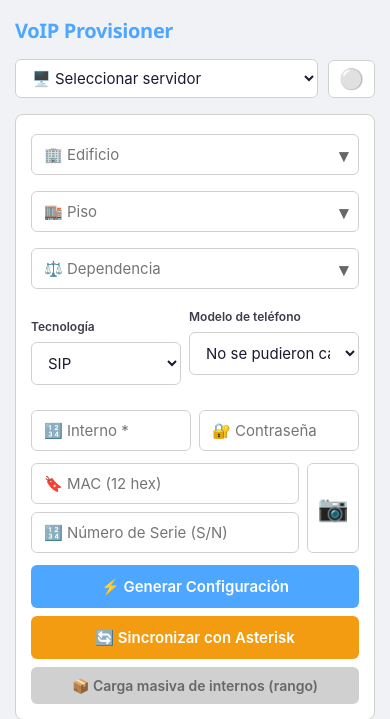
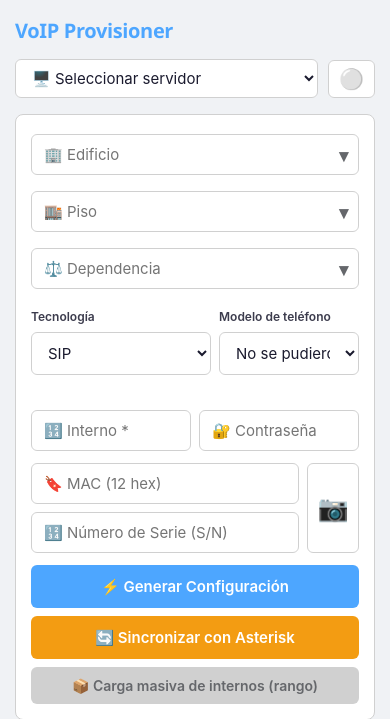
Before and after one commit to carcjb-code/Voip-provisioner-downloads, a Python web app: template ota/android-mobile/files/templates/index.html in a window 390 px wide. Shown: the top 719 px of the page. Run offline with Jinja, Linux system fonts and the light colour scheme; the template is opened without the code that fills it, so the values that code supplies are empty.

Commit message:
Publicar OTA android-mobile

```diff
--- a/ota/android-mobile/files/templates/index.html
+++ b/ota/android-mobile/files/templates/index.html
@@ -390,18 +390,18 @@ h1.vp-page-title,
                     <div class="combo-ubi" data-campo="pisos"><input type="text" id="piso" autocomplete="off" placeholder="🏬 Piso"><button type="button" class="combo-arrow" onclick="toggleCombo('pisos',event)">▾</button><div class="combo-menu" id="menu-pisos"></div></div>
                     <div class="combo-ubi" data-campo="dependencias"><input type="text" id="dependencia" autocomplete="off" placeholder="⚖️ Dependencia"><button type="button" class="combo-arrow" onclick="toggleCombo('dependencias',event)">▾</button><div class="combo-menu" id="menu-dependencias"></div></div>
                 </div>
-                <div class="fila campo-ancho" style="display:flex; gap:8px; align-items:center;">
-                    <div style="flex:0 0 150px; display:flex; flex-direction:column; gap:4px;">
+                <div class="fila campo-ancho" style="display:grid; grid-template-columns:minmax(112px, 180px) minmax(0, 1fr); gap:8px; align-items:flex-start; width:100%; min-width:0;">
+                    <div style="min-width:0; display:flex; flex-direction:column; gap:4px;">
                         <label for="tecnologiaSelect" style="font-size:12px; font-weight:600; opacity:.85;">Tecnología</label>
-                        <select id="tecnologiaSelect" style="width:100%; min-height:40px; display:block; visibility:visible; opacity:1;">
+                        <select id="tecnologiaSelect" style="width:100%; min-width:0; min-height:40px; display:block; visibility:visible; opacity:1;">
                             <option value="sip">SIP</option>
                             <option value="pjsip">PJSIP</option>
                         </select>
                     </div>
 
-                    <div style="flex:1; display:flex; flex-direction:column; gap:4px;">
+                    <div style="min-width:0; display:flex; flex-direction:column; gap:4px;">
                         <label for="modeloSelect" style="font-size:12px; font-weight:600; opacity:.85;">Modelo de teléfono</label>
-                        <select id="modeloSelect" class="campo-ancho" style="width:100%; min-height:40px; display:block; visibility:visible; opacity:1;">
+                        <select id="modeloSelect" class="campo-ancho" style="width:100%; min-width:0; min-height:40px; display:block; visibility:visible; opacity:1;">
                             <option value="" selected disabled>Seleccione modelo de telefono</option>
                         </select>
                         <div id="modeloDetectadoMsg" role="status" aria-live="polite" style="min-height:15px; font-size:11px; line-height:1.25; opacity:.9;"></div>
```
Also changed, not shown: ota/android-mobile/manifest.json.
